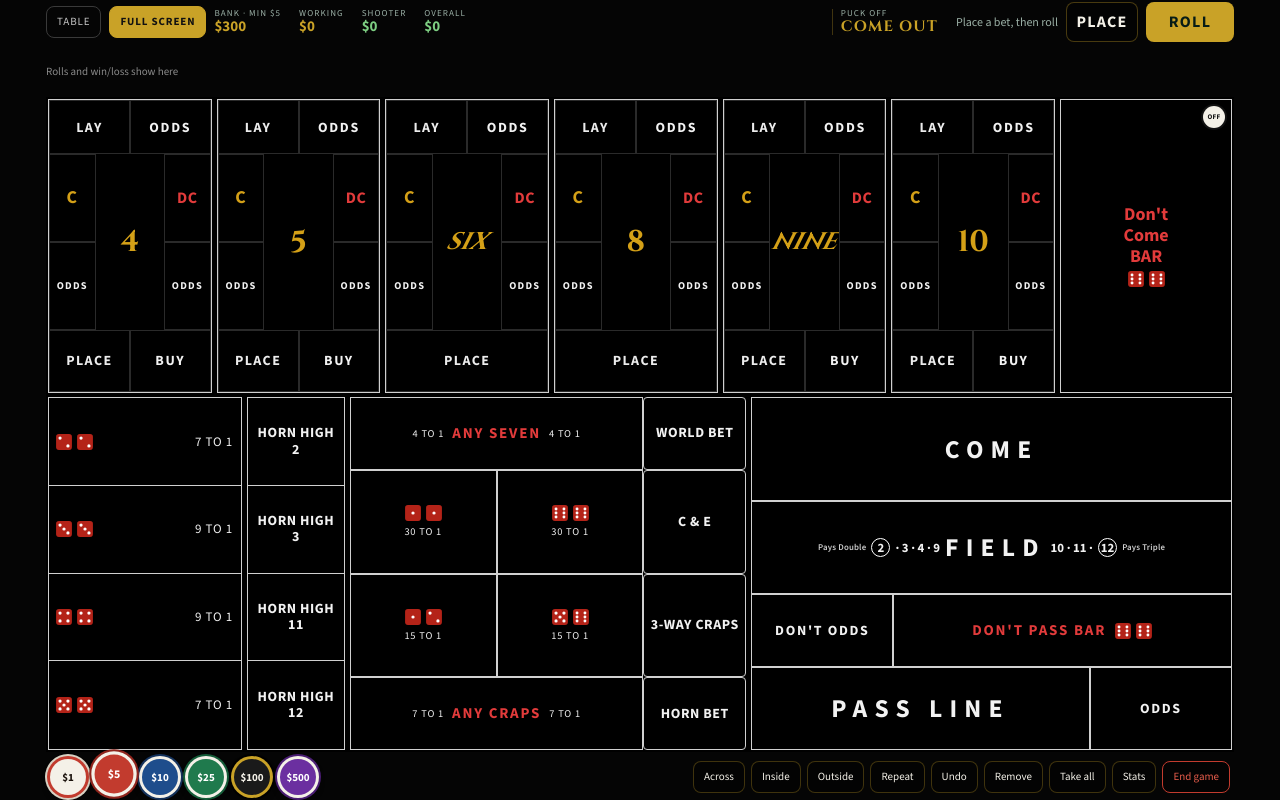
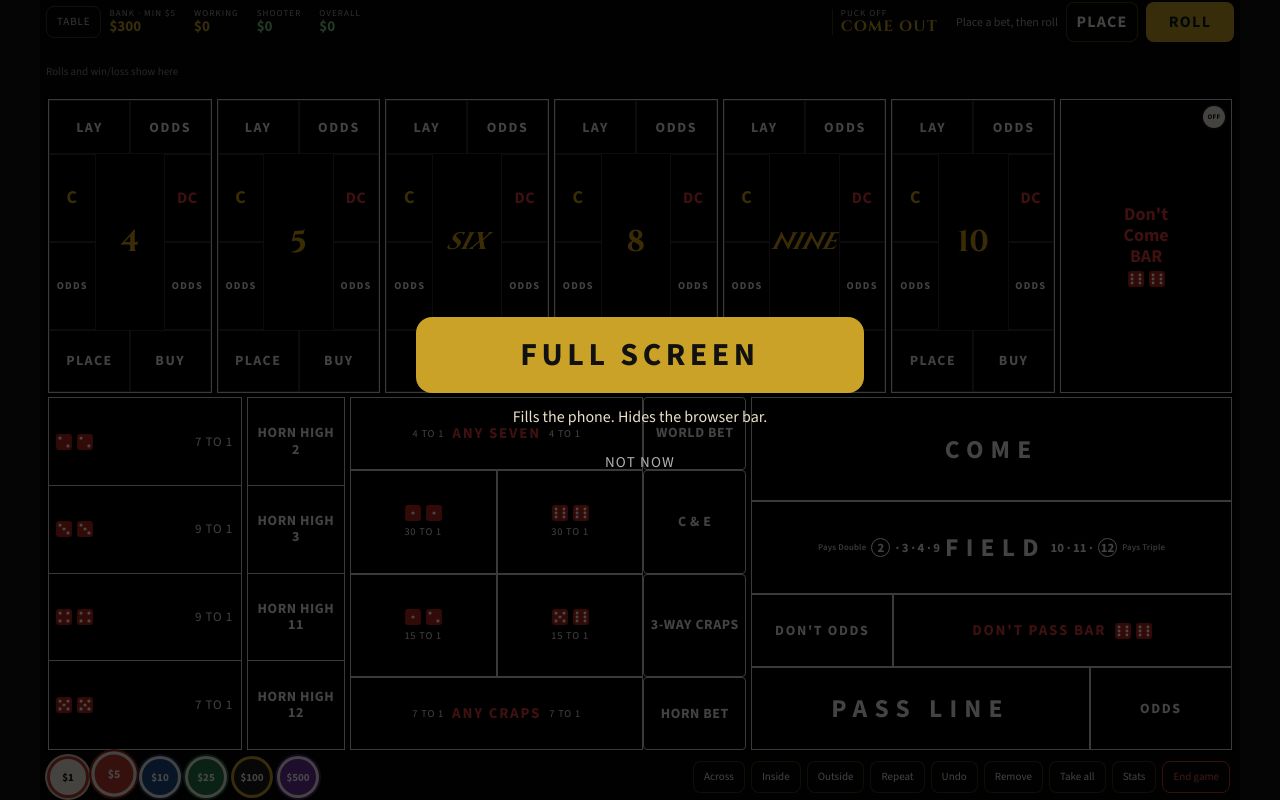
Before and after one commit to 2D-Ramon/craps-companion, a Next.js app: page /practice in a window 1280 px wide. Built offline with nearby package versions, Linux system fonts and the light colour scheme.

Commit message:
Practice: big full-screen prompt on table entry so it is hard to miss.

```diff
--- a/src/app/globals.css
+++ b/src/app/globals.css
@@ -470,10 +470,72 @@ button {
 }
 
 .hud-full {
+  height: 40px;
+  padding: 0 14px;
   background: #c9a227;
   color: #111;
   border-color: #c9a227;
+  font-size: 13px;
   font-weight: 800;
+}
+
+.fs-nudge {
+  position: absolute;
+  inset: 0;
+  z-index: 28;
+  background: rgba(0, 0, 0, 0.72);
+  display: flex;
+  flex-direction: column;
+  align-items: center;
+  justify-content: center;
+  gap: 12px;
+  padding: 24px;
+  text-align: center;
+}
+
+.fs-nudge-go {
+  width: min(86vw, 28rem);
+  min-height: 76px;
+  padding: 14px 28px;
+  border: 0;
+  border-radius: 16px;
+  background: #c9a227;
+  color: #111;
+  font-size: 32px;
+  font-weight: 800;
+  letter-spacing: 0.14em;
+  text-transform: uppercase;
+  line-height: 1.1;
+  animation: fs-nudge-pulse 1.6s ease-in-out infinite;
+}
+
+.fs-nudge p {
+  margin: 0;
+  max-width: 22rem;
+  color: #e8e0c8;
+  font-size: 16px;
+}
+
+.fs-nudge-skip {
+  background: transparent;
+  border: 0;
+  color: #b0b0b0;
+  font-size: 15px;
+  letter-spacing: 0.08em;
+  text-transform: uppercase;
+  padding: 10px 16px;
+}
+
+@keyframes fs-nudge-pulse {
+  0%,
+  100% {
+    transform: scale(1);
+    box-shadow: 0 0 0 0 rgba(201, 162, 39, 0.55);
+  }
+  50% {
+    transform: scale(1.04);
+    box-shadow: 0 0 0 14px rgba(201, 162, 39, 0);
+  }
 }
 
 .hud-mode {
--- a/src/components/PracticeTable.tsx
+++ b/src/components/PracticeTable.tsx
@@ -40,6 +40,7 @@ export function PracticeTable() {
   const [buyDraft, setBuyDraft] = useState(String(state.buyIn));
   const [minDraft, setMinDraft] = useState(String(state.tableMin));
   const [isFull, setIsFull] = useState(false);
+  const [fsNudge, setFsNudge] = useState(true);
   const lock = useRef(false);
   const ivRef = useRef<number>(0);
 
@@ -133,7 +134,7 @@ export function PracticeTable() {
         <Link href="/" className="hud-leave">
           Table
         </Link>
-        {!isFull ? (
+        {!isFull && !fsNudge ? (
           <button type="button" className="hud-leave hud-full" onClick={enterFullscreen}>
             Full screen
           </button>
@@ -296,6 +297,18 @@ export function PracticeTable() {
         </div>
       </div>
 
+      {!isFull && fsNudge && !paused ? (
+        <div className="fs-nudge" role="dialog" aria-label="Full screen">
+          <button type="button" className="fs-nudge-go" onClick={enterFullscreen}>
+            Full screen
+          </button>
+          <p>Fills the phone. Hides the browser bar.</p>
+          <button type="button" className="fs-nudge-skip" onClick={() => setFsNudge(false)}>
+            Not now
+          </button>
+        </div>
+      ) : null}
+
       {paused ? (
         <div className="pause-overlay" role="dialog" aria-label="Practice paused">
           <p>Practice paused</p>
```
